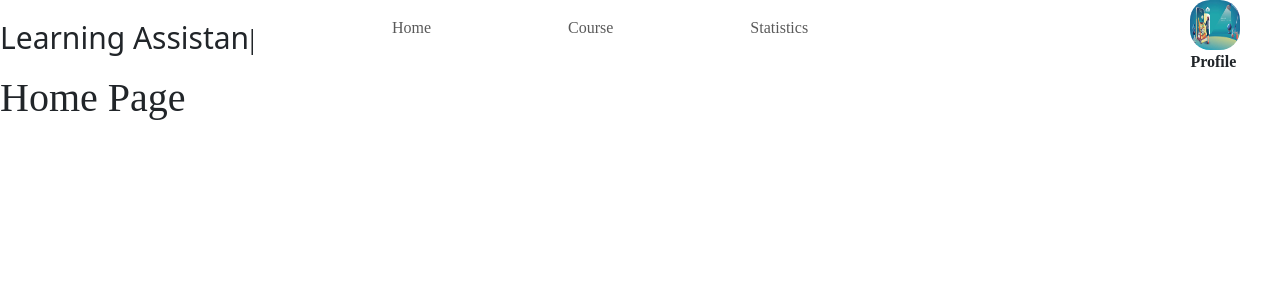
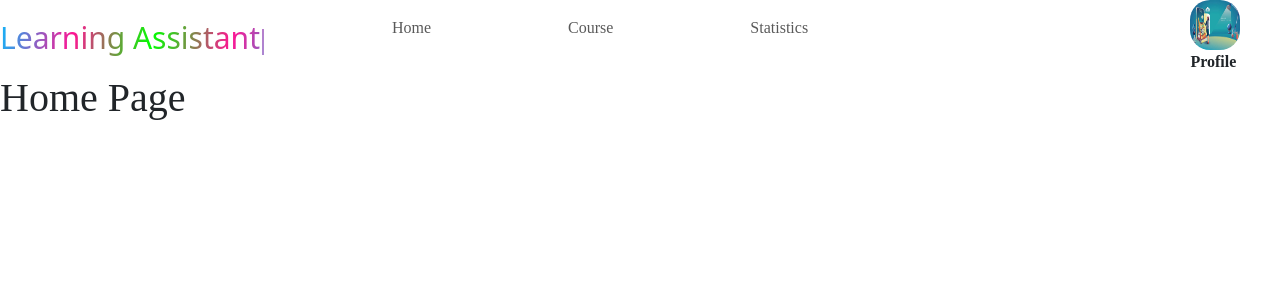
Before and after one commit to Red-stevo/E-LearningHub, a React (Vite) app in the folder student-learning-assistant/: page /student-assistant/learn/main in a window 1280 px wide. Shown: the top 300 px of the page. Built offline with nearby package versions, Linux system fonts and the light colour scheme; sample sign-in values are in the browser's storage; a web font is replaced by a local one.

Commit message:
Commit message >>>>> done with the header <<<<<

```diff
--- a/student-learning-assistant/src/AppPages/Component/MainHeader.jsx
+++ b/student-learning-assistant/src/AppPages/Component/MainHeader.jsx
@@ -13,9 +13,9 @@ export const MainHeader = () => {
     return (<>
         <div className={"main-header"}>
             <div id={"text-header"}  className={"main-title"}>
-                <ReactTyped  strings={["Learning Assistant"]}
+                <ReactTyped  strings={["Learning   Assistant"]}
                             typeSpeed={200} backSpeed={200} backDelay={100}
-                            startDelay={80} loop={true} showCursor={true}
+                            startDelay={0} loop={true} showCursor={true}
                             style={{fontFamily: '"Jacquard 24 Charted", system-ui', fontWeight: 400, fontStyle: 'normal',
                             fontSize:"30px"}}/>
             </div>
--- a/student-learning-assistant/src/AppPages/Styles/mainPage.css
+++ b/student-learning-assistant/src/AppPages/Styles/mainPage.css
@@ -1,7 +1,9 @@
 @import url('https://fonts.googleapis.com/css2?family=Calligraffitti&family=Jacquard+24+Charted&display=swap');
 
 #text-header {
-    font-size: 10px !important;
+    background: linear-gradient(100deg, deepskyblue,deeppink,lime, deeppink,deepskyblue, deeppink);
+    -webkit-background-clip: text;
+    color: transparent;
 }
 .profile-title {
     font-weight: bolder;
```
